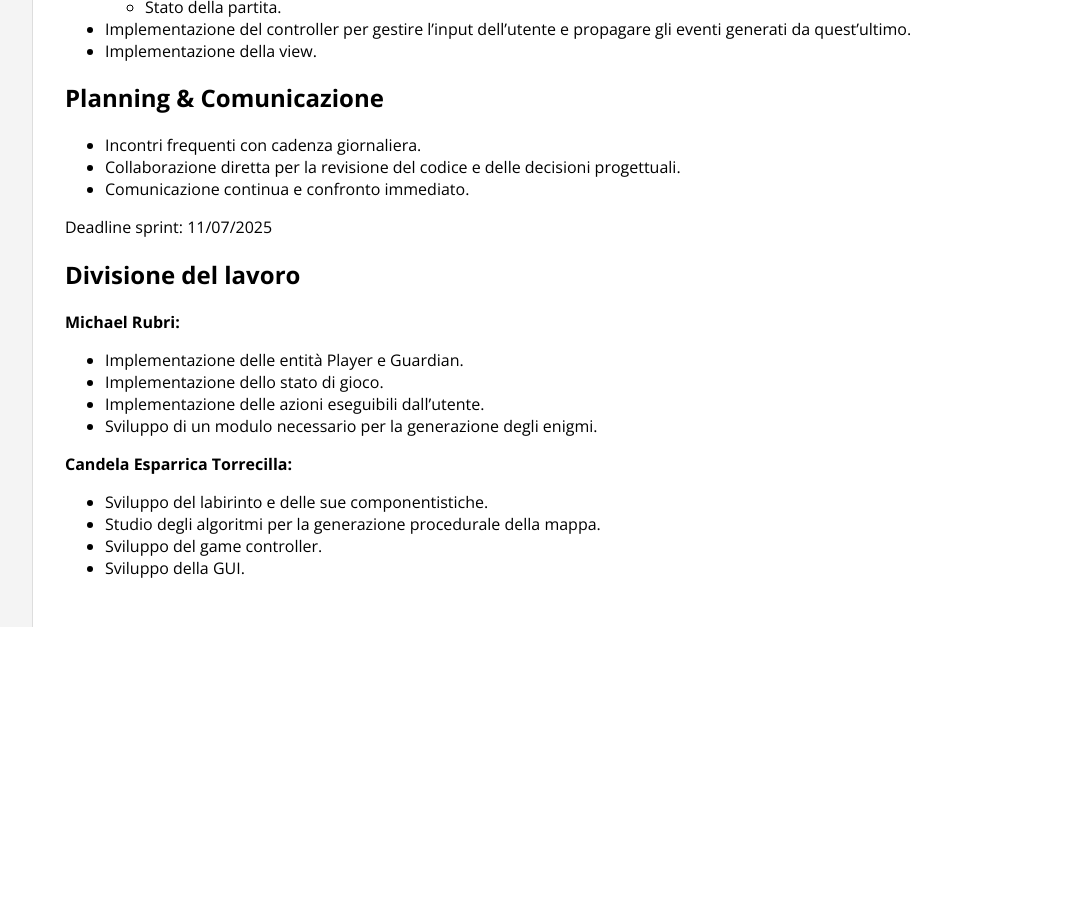
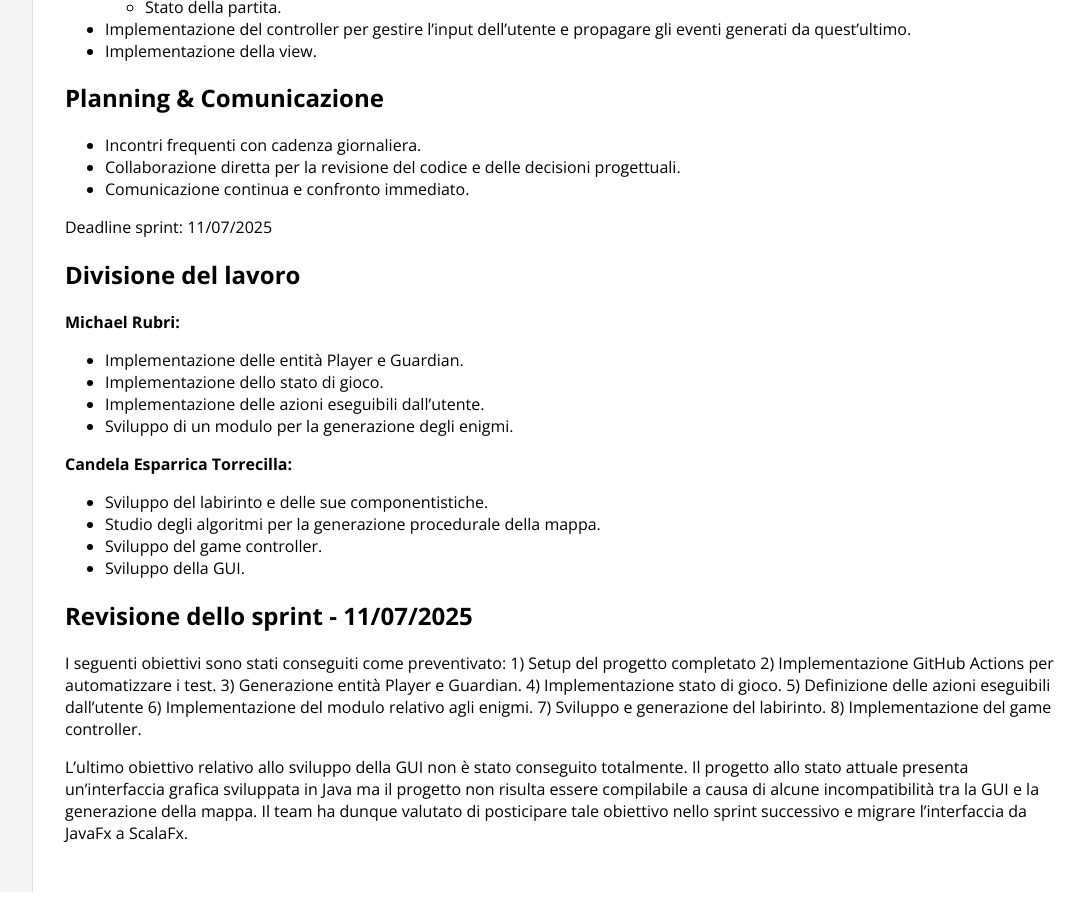
Before and after one commit to michaelrubri/PPS-25-MazeEscape, a Jekyll site: the page built from docs/sprint/1-PrimoSprint.md, in a window 1280 px wide and 900 px high, scrolled down 666 px. Shown: the whole window, without its empty margins (175-1260 px from the left). Built offline with Jekyll 4.4.1, drawn with Linux system fonts in a browser that asks for light colours; before the commit the page ends 1301 px from its top, so only the background shows below that.

Commit message:
reviewed first sprint and edited other documents

```diff
--- a/docs/sprint/1-PrimoSprint.md
+++ b/docs/sprint/1-PrimoSprint.md
@@ -47,10 +47,27 @@ Deadline sprint: 11/07/2025
 - Implementazione delle entità Player e Guardian.
 - Implementazione dello stato di gioco.
 - Implementazione delle azioni eseguibili dall'utente.
-- Sviluppo di un modulo necessario per la generazione degli enigmi.
+- Sviluppo di un modulo per la generazione degli enigmi.
 
 **Candela Esparrica Torrecilla:**
 - Sviluppo del labirinto e delle sue componentistiche.
 - Studio degli algoritmi per la generazione procedurale della mappa.
 - Sviluppo del game controller.
 - Sviluppo della GUI.
+
+## Revisione dello sprint - 11/07/2025
+
+I seguenti obiettivi sono stati conseguiti come preventivato:
+1) Setup del progetto completato
+2) Implementazione GitHub Actions per automatizzare i test.
+3) Generazione entità Player e Guardian.
+4) Implementazione stato di gioco.
+5) Definizione delle azioni eseguibili dall'utente
+6) Implementazione del modulo relativo agli enigmi.
+7) Sviluppo e generazione del labirinto.
+8) Implementazione del game controller.
+
+L'ultimo obiettivo relativo allo sviluppo della GUI non è stato conseguito totalmente. Il progetto allo stato attuale
+presenta un'interfaccia grafica sviluppata in Java ma il progetto non risulta essere compilabile a causa di alcune
+incompatibilità tra la GUI e la generazione della mappa. Il team ha dunque valutato di posticipare tale obiettivo nello
+sprint successivo e migrare l'interfaccia da JavaFx a ScalaFx.
```
Also changed, not shown: docs/1-ProcessoDiSviluppo.md (+1 -1 lines), docs/index.md (+7 -3 lines).
